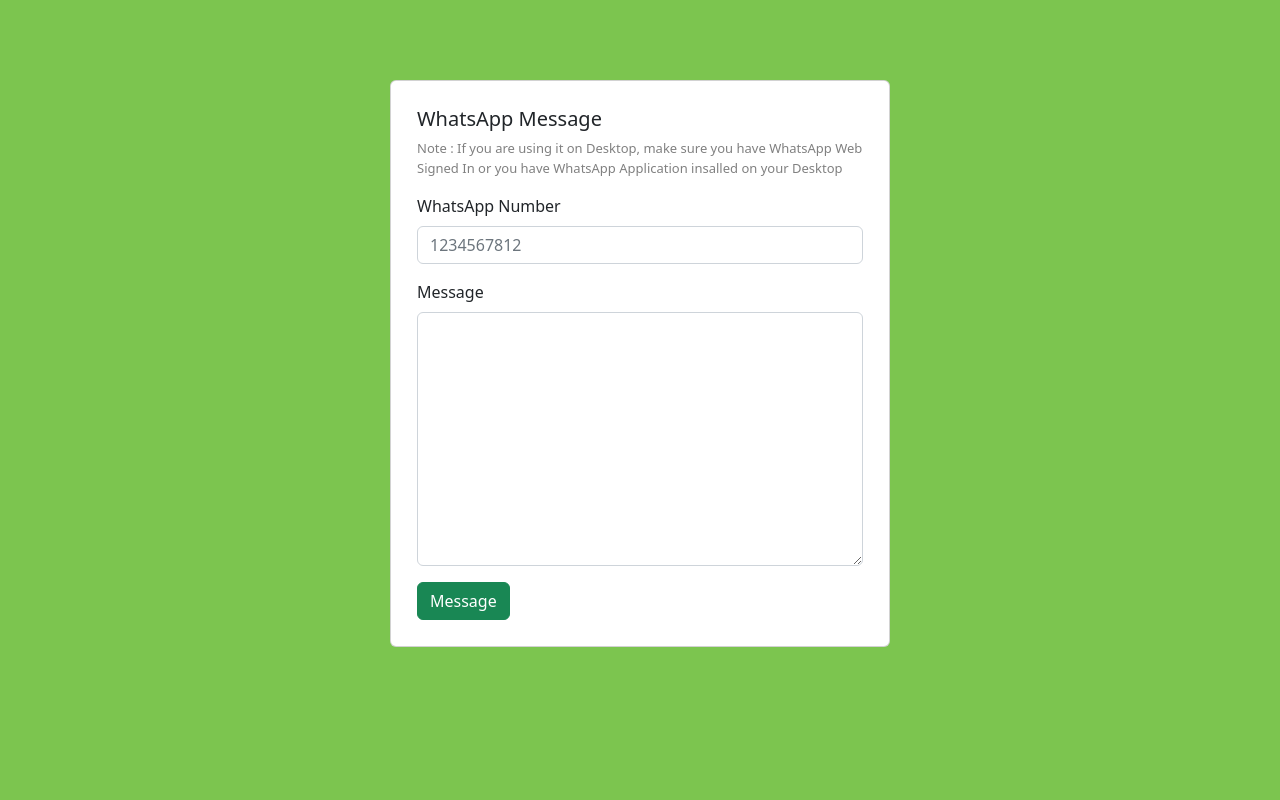
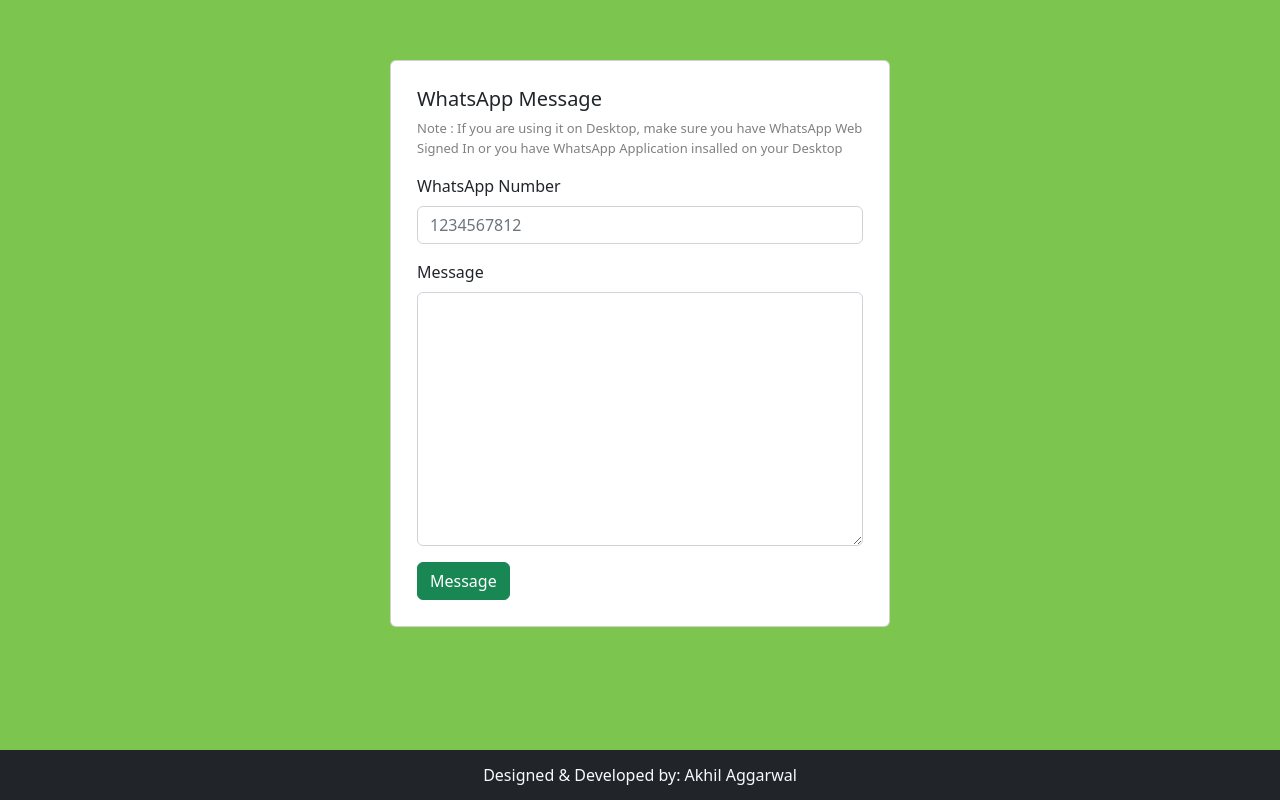
Before and after one commit to akhil-aggarwal/whatsapp, a plain HTML site: page index.html in a window 1280 px wide. Drawn offline with nearby package versions, Linux system fonts and the light colour scheme.

Commit message:
Footer Update
Footer Update.

```diff
--- a/index.html
+++ b/index.html
@@ -8,17 +8,29 @@
     <link rel="stylesheet" href="https://cdn.jsdelivr.net/npm/bootstrap@5.2.3/dist/css/bootstrap.min.css" integrity="sha384-rbsA2VBKQhggwzxH7pPCaAqO46MgnOM80zW1RWuH61DGLwZJEdK2Kadq2F9CUG65" crossorigin="anonymous">
     <script src="main.js"></script>
     <style>
-        body
-        {
-            background-color: #7CC54F;
-        }
+        html {
+  position: relative;
+  min-height: 100%;
+}
+body {
+background-color: #7CC54F;
+  margin-bottom: 60px; /* Margin bottom by footer height */
+}
+.footer {
+  position: absolute;
+  bottom: 0;
+  width: 100%;
+  height: 50px; /* Set the fixed height of the footer here */
+  line-height: 50px; /* Vertically center the text there */
+  text-align: center;
+}
     </style>
 </head>
 <body>
-    <div class="container">
+    <div class="container" >
 
 
-            <div class="col d-flex justify-content-center" style="margin-top: 80px;">
+            <div class="col d-flex justify-content-center" style="margin-top: 60px;">
                 <div class="card"   style="padding: 10px; width: 500px;">
                     <div class="card-body">
                       <h5 class="card-title">WhatsApp Message</h5>
@@ -40,11 +52,13 @@
 
         </div>
 
-
-
     </div>
 
-
+    <footer class="footer bg-dark">
+        <div class="container">
+          <span class="text-light">Designed & Developed by: Akhil Aggarwal</span>
+        </div>
+      </footer>
 
 <script src="https://cdn.jsdelivr.net/npm/bootstrap@5.2.3/dist/js/bootstrap.min.js" integrity="sha384-cuYeSxntonz0PPNlHhBs68uyIAVpIIOZZ5JqeqvYYIcEL727kskC66kF92t6Xl2V" crossorigin="anonymous"></script>
 </body>
```
